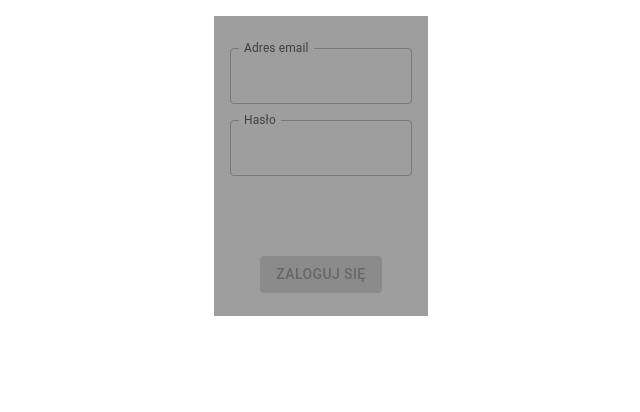
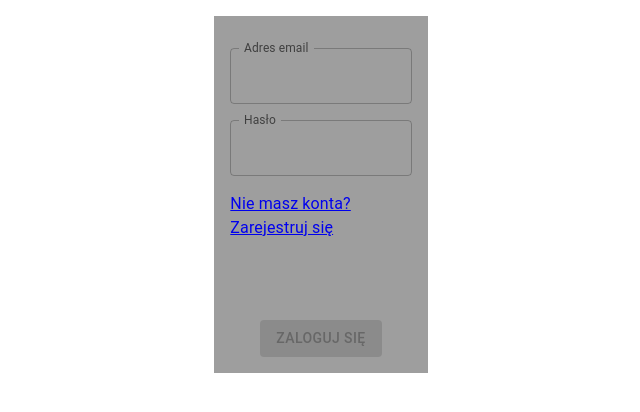
Before and after one commit to DMilka/FitAppUI, a React (Create React App) app: page / in a window 1280 px wide. Shown: the top 412 px of the page, without its empty margins (319-959 px from the left). Built offline with nearby package versions, Linux system fonts and the light colour scheme.

Commit message:
[feature] Modified login page, Added empty template dashboard & register page component, Added fake auth helper for test purposes

```diff
--- a/public/translations/pl/form.json
+++ b/public/translations/pl/form.json
@@ -2,5 +2,8 @@
   "input": {
     "email": "Adres email",
     "password": "Hasło"
+  },
+  "link": {
+    "no_account_register": "Nie masz konta? Zarejestruj się"
   }
 }
--- /dev/null
+++ b/src/core/auth/AuthenticatorHelper.ts
@@ -0,0 +1,32 @@
+import {LocalStorageHelper} from "../localStorage/LocalStorageHelper";
+import {redirect} from "react-router-dom";
+
+export const checkUserNotLogged = () => {
+    const token = LocalStorageHelper.getItem('token');
+    if (!token) {
+        return redirect('/');
+    }
+
+    return null;
+}
+
+export const checkUserLogged = () => {
+    const token = LocalStorageHelper.getItem('token');
+    if (token) {
+        return redirect('/dashboard');
+    }
+
+    return null;
+}
+
+interface ActionInterface {
+    request: Request
+}
+
+export async function loginAction({request}: ActionInterface) {
+    const token = '123abc';
+
+    localStorage.setItem('token', token);
+
+    return redirect('/');
+}
--- a/src/core/router/router.tsx
+++ b/src/core/router/router.tsx
@@ -1,11 +1,26 @@
 import {createBrowserRouter} from "react-router-dom";
 import HomePage from "../../pages/Home/HomePage";
+import Dashboard from "../../pages/Dashboard/Dashboard";
+import {checkUserLogged, checkUserNotLogged, loginAction} from "../auth/AuthenticatorHelper";
+import LoginForm from "../../pages/Home/Form/LoginForm/LoginForm";
+import LoginPage from "../../pages/Home/Form/LoginForm/LoginPage";
+import RegisterPage from "../../pages/Home/Form/RegisterForm/RegisterPage";
 
 const router = createBrowserRouter([
     {
         path: '/',
         element: <HomePage/>,
-        children: [],
+        loader: checkUserLogged,
+        children: [
+            {index: true, element: <LoginPage/>, action: loginAction},
+            {path: 'register', element: <RegisterPage/>}
+        ],
+    },
+    {
+        path: 'dashboard',
+        element: <Dashboard/>,
+        loader: checkUserNotLogged,
+        children: []
     }
 ])
 
--- /dev/null
+++ b/src/pages/Dashboard/Dashboard.tsx
@@ -0,0 +1,11 @@
+import React from 'react';
+
+const Dashboard = () => {
+    return (
+        <div>
+            aaaa
+        </div>
+    );
+};
+
+export default Dashboard;
--- a/src/pages/Home/Form/LoginForm/LoginForm.tsx
+++ b/src/pages/Home/Form/LoginForm/LoginForm.tsx
@@ -1,4 +1,4 @@
-import React, {useReducer, useState} from 'react';
+import React, {useReducer} from 'react';
 import GridContainer from "../../../../components/grid/GridContainer/GridContainer";
 import GridItem from "../../../../components/grid/GridItem/GridItem";
 import TextField from "../../../../components/form/inputs/TextField/TextField";
@@ -7,6 +7,7 @@ import Container from "../../../../components/container/Container/Container";
 import Translation from "../../../../components/translate/Translation";
 import {loginFormReducer} from "./LoginFormReducer";
 import {LOGIN_FORM_CONSTANTS} from "./LoginFormConstants";
+import {Link} from "react-router-dom";
 
 
 const LoginForm = () => {
@@ -36,15 +37,10 @@ const LoginForm = () => {
         })
     }
 
-    const login = (event: React.FormEvent<HTMLFormElement>): void => {
-        event.preventDefault();
-    }
-
     return (
-        <GridContainer justifyContent={'center'} >
+        <GridContainer justifyContent={'center'}>
             <GridItem xs={12} sm={8} md={4} lg={2} margin={2}>
-                <Container height={300}>
-                    <form onSubmit={login}>
+                <Container>
                     <GridContainer padding={2} justifyContent={'space-between'}>
                         <GridItem xs={12} marginTop={2}>
                             <TextField label={<Translation trans={'form:input.email'}/>} value={emailAddressState.value} onChange={changeEmailCallback} name={'email-address'} error={!emailAddressState.valid && emailAddressState.touched}/>
@@ -52,11 +48,15 @@ const LoginForm = () => {
                         <GridItem xs={12}  marginTop={2}>
                             <TextField label={<Translation trans={'form:input.password'}/>} value={passwordState.value} onChange={changePasswordCallback} type={'password'} name={'password'} error={!passwordState.valid && passwordState.touched}/>
                         </GridItem>
+                        <GridItem xs={12} marginTop={2}>
+                            <Link to="/register">
+                                <Translation trans={'form:link.no_account_register'}/>
+                            </Link>
+                        </GridItem>
                         <GridItem xs={12} textAlign={'center'} marginTop={10}>
                             <Button type="submit" label={<Translation trans={'translation:button.login'}/>} disabled={!emailAddressState.valid || !passwordState.valid}/>
                         </GridItem>
                     </GridContainer>
-                    </form>
                 </Container>
             </GridItem>
         </GridContainer>
--- /dev/null
+++ b/src/pages/Home/Form/LoginForm/LoginPage.tsx
@@ -0,0 +1,14 @@
+import React from 'react';
+import {Form} from "react-router-dom";
+import LoginForm from "./LoginForm";
+
+
+const LoginPage = () => {
+    return (
+        <Form method={'POST'}>
+           <LoginForm/>
+        </Form>
+    );
+};
+
+export default LoginPage;
--- /dev/null
+++ b/src/pages/Home/Form/RegisterForm/RegisterPage.tsx
@@ -0,0 +1,14 @@
+import React from 'react';
+import {Link} from "react-router-dom";
+
+const RegisterPage = () => {
+    return (
+        <Link
+            to="/"
+        >
+            Masz konto? Zaloguj się
+        </Link>
+    );
+};
+
+export default RegisterPage;
--- a/src/pages/Home/HomePage.tsx
+++ b/src/pages/Home/HomePage.tsx
@@ -1,11 +1,11 @@
 import React from 'react';
 import Container from "../../components/container/Container/Container";
-import LoginForm from "./Form/LoginForm/LoginForm";
+import {Outlet} from "react-router-dom";
 
 const HomePage: React.FC = () => {
     return (
         <Container transparent>
-            <LoginForm/>
+            <Outlet/>
         </Container>
     );
 };
```
Also changed, not shown: 2 other files (tests, documents, lock files or other folders). Lines whose indentation alone changed are shown as unchanged.
